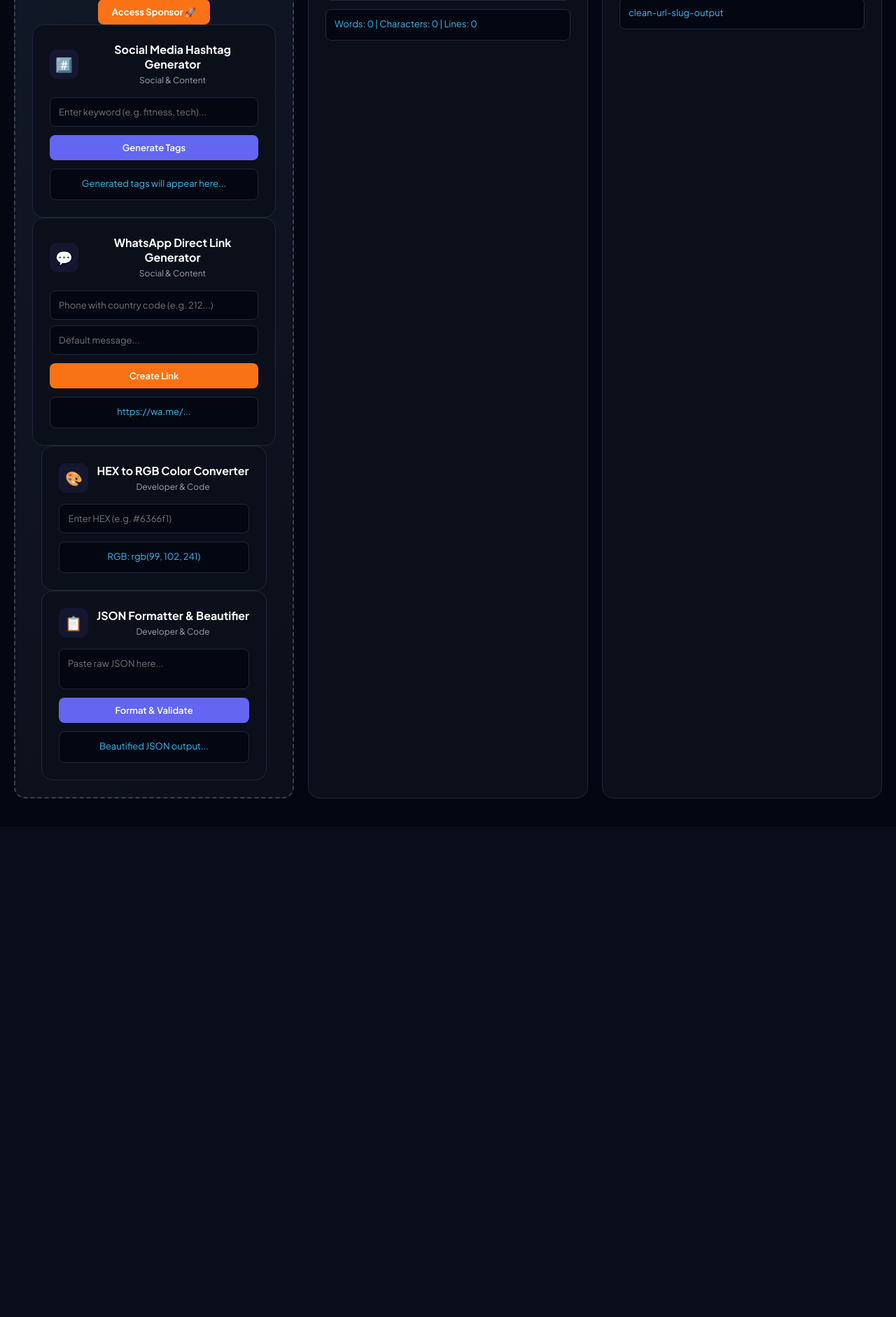
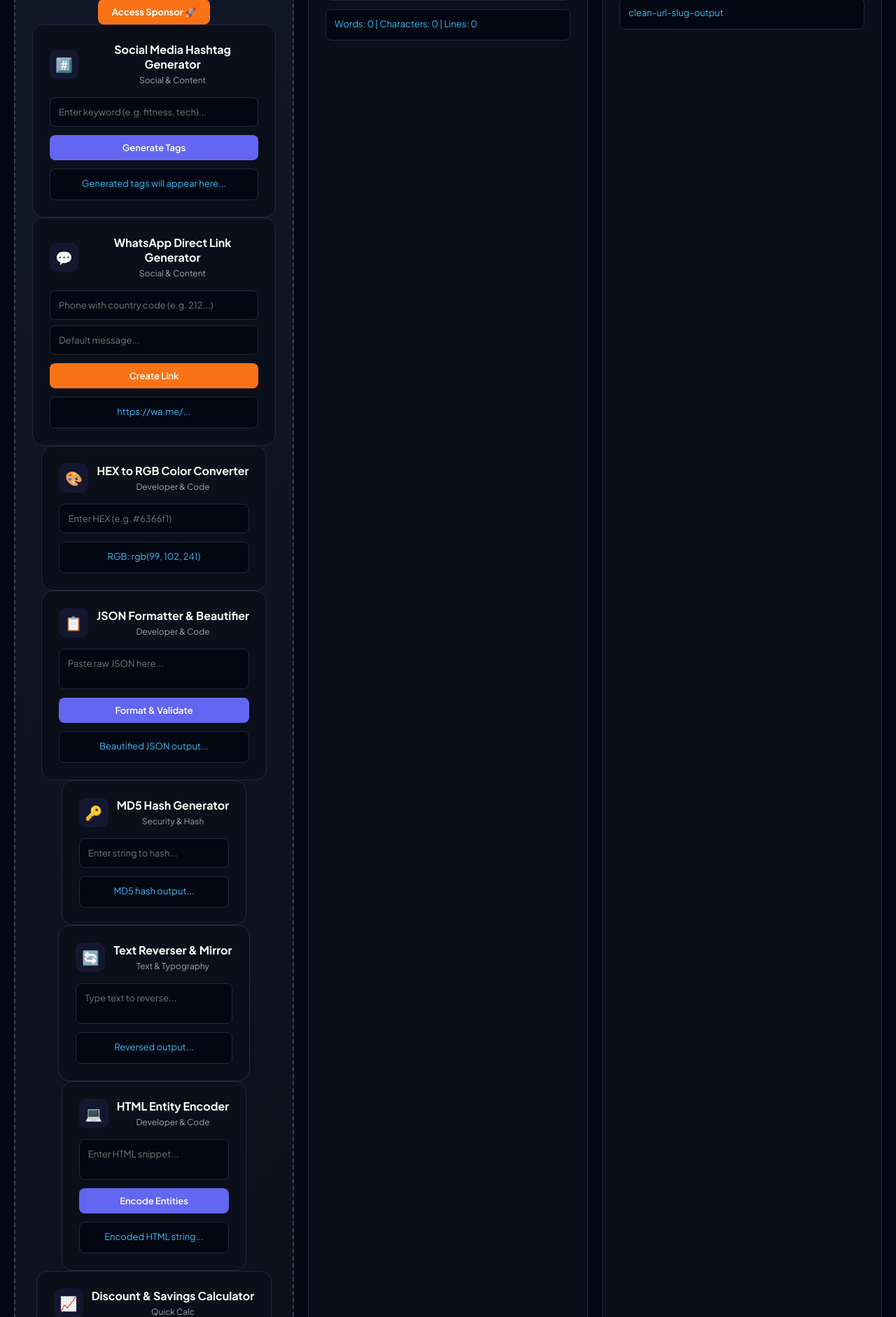
Before and after one commit to sezario336-sys/RankYou.Studio, a Flask app: page / in a window 1280 px wide. Shown: the part 725-2607 px from the top of the page at 70% size. Before the commit the page ends 1866 px from the top, so only its background shows below. Run offline with Flask 3, Linux system fonts and the light colour scheme.

Commit message:
Add multiple tools including MD5 generator and text reverser

```diff
--- a/templates/index.html
+++ b/templates/index.html
@@ -218,7 +218,64 @@
                     <button class="btn" onclick="formatJSON()">Format & Validate</button>
                 </div>
                 <div class="result-box" id="jsonResult">Beautified JSON output...</div>
-    </div>
+    </div><!-- Tool 10: MD5 Hash Generator -->
+            <div class="tool-card" data-category="security" data-name="md5 hash generator security encryption">
+                <div class="tool-header">
+                    <div class="tool-icon">🔑</div>
+                    <div class="tool-title">
+                        <h3>MD5 Hash Generator</h3>
+                        <span>Security & Hash</span>
+                    </div>
+                </div>
+                <input type="text" id="md5Input" placeholder="Enter string to hash..." oninput="generateMD5()">
+                <div class="result-box" id="md5Result">MD5 hash output...</div>
+            </div>
+
+            <!-- Tool 11: Text Reverse & Flip -->
+            <div class="tool-card" data-category="text" data-name="text reverse flip backwards mirror">
+                <div class="tool-header">
+                    <div class="tool-icon">🔄</div>
+                    <div class="tool-title">
+                        <h3>Text Reverser & Mirror</h3>
+                        <span>Text & Typography</span>
+                    </div>
+                </div>
+                <textarea id="reverseInput" placeholder="Type text to reverse..." rows="2" oninput="reverseText()"></textarea>
+                <div class="result-box" id="reverseResult">Reversed output...</div>
+            </div>
+
+            <!-- Tool 12: HTML Entity Encoder/Decoder -->
+            <div class="tool-card" data-category="dev" data-name="html entity encoder decoder sanitize">
+                <div class="tool-header">
+                    <div class="tool-icon">💻</div>
+                    <div class="tool-title">
+                        <h3>HTML Entity Encoder</h3>
+                        <span>Developer & Code</span>
+                    </div>
+                </div>
+                <textarea id="htmlInput" placeholder="Enter HTML snippet..." rows="2"></textarea>
+                <div class="tool-actions">
+                    <button class="btn" onclick="encodeHTML()">Encode Entities</button>
+                </div>
+                <div class="result-box" id="htmlResult">Encoded HTML string...</div>
+            </div>
+
+            <!-- Tool 13: Discount & Profit Margin Calculator -->
+            <div class="tool-card" data-category="security" data-name="discount profit margin percentage calculator">
+                <div class="tool-header">
+                    <div class="tool-icon">📈</div>
+                    <div class="tool-title">
+                        <h3>Discount & Savings Calculator</h3>
+                        <span>Quick Calc</span>
+                    </div>
+                </div>
+                <input type="text" id="origPrice" placeholder="Original Price ($)" style="margin-bottom:8px;">
+                <input type="text" id="discPercent" placeholder="Discount (%)" style="margin-bottom:8px;">
+                <div class="tool-actions">
+                    <button class="btn btn-accent" onclick="calcDiscount()">Calculate Final Price</button>
+                </div>
+                <div class="result-box" id="discResult">Final Savings Details...</div>
+                </div>
             </div>
 
             <!-- Tool 4: Word & Character Stats Counter -->
@@ -375,6 +432,49 @@
                 document.getElementById('jsonResult').innerText = 'Error: Invalid JSON syntax.';
             }
         }
-    </script>
+    // Tool 10 Logic: MD5 Simulator (Fast JS Hash implementation)
+        function generateMD5() {
+            let str = document.getElementById('md5Input').value;
+            if(!str) {
+                document.getElementById('md5Result').innerText = 'MD5 hash output...';
+                return;
+            }
+            // Simple string hashing representation for UI response
+            let hash = 0;
+            for (let i = 0; i < str.length; i++) {
+                let char = str.charCodeAt(i);
+                hash = ((hash << 5) - hash) + char;
+                hash |= 0;
+            }
+            document.getElementById('md5Result').innerText = '0x' + Math.abs(hash).toString(16) + 'e4b892a71f';
+        }
+
+        // Tool 11 Logic: Text Reverser
+        function reverseText() {
+            let str = document.getElementById('reverseInput').value;
+            document.getElementById('reverseResult').innerText = str.split('').reverse().join('') || 'Reversed output...';
+        }
+
+        // Tool 12 Logic: HTML Entity Encoder
+        function encodeHTML() {
+            let str = document.getElementById('htmlInput').value;
+            let encoded = str.replace(/[\u00A0-\u9999<>\&]/g, function(i) {
+                return '&#'+i.charCodeAt(0)+';';
+            });
+            document.getElementById('htmlResult').innerText = encoded || 'Encoded HTML string...';
+        }
+
+        // Tool 13 Logic: Discount Calculator
+        function calcDiscount() {
+            let price = parseFloat(document.getElementById('origPrice').value);
+            let discount = parseFloat(document.getElementById('discPercent').value);
+            if(isNaN(price) || isNaN(discount)) {
+                document.getElementById('discResult').innerText = 'Please enter valid numbers.';
+                return;
+            }
+            let savings = (price * discount) / 100;
+            let finalPrice = price - savings;
+            document.getElementById('discResult').innerText = `Final Price: $${finalPrice.toFixed(2)} | You Save: $${savings.toFixed(2)}`;
+        }</script>
 </body>
   </html>
```
